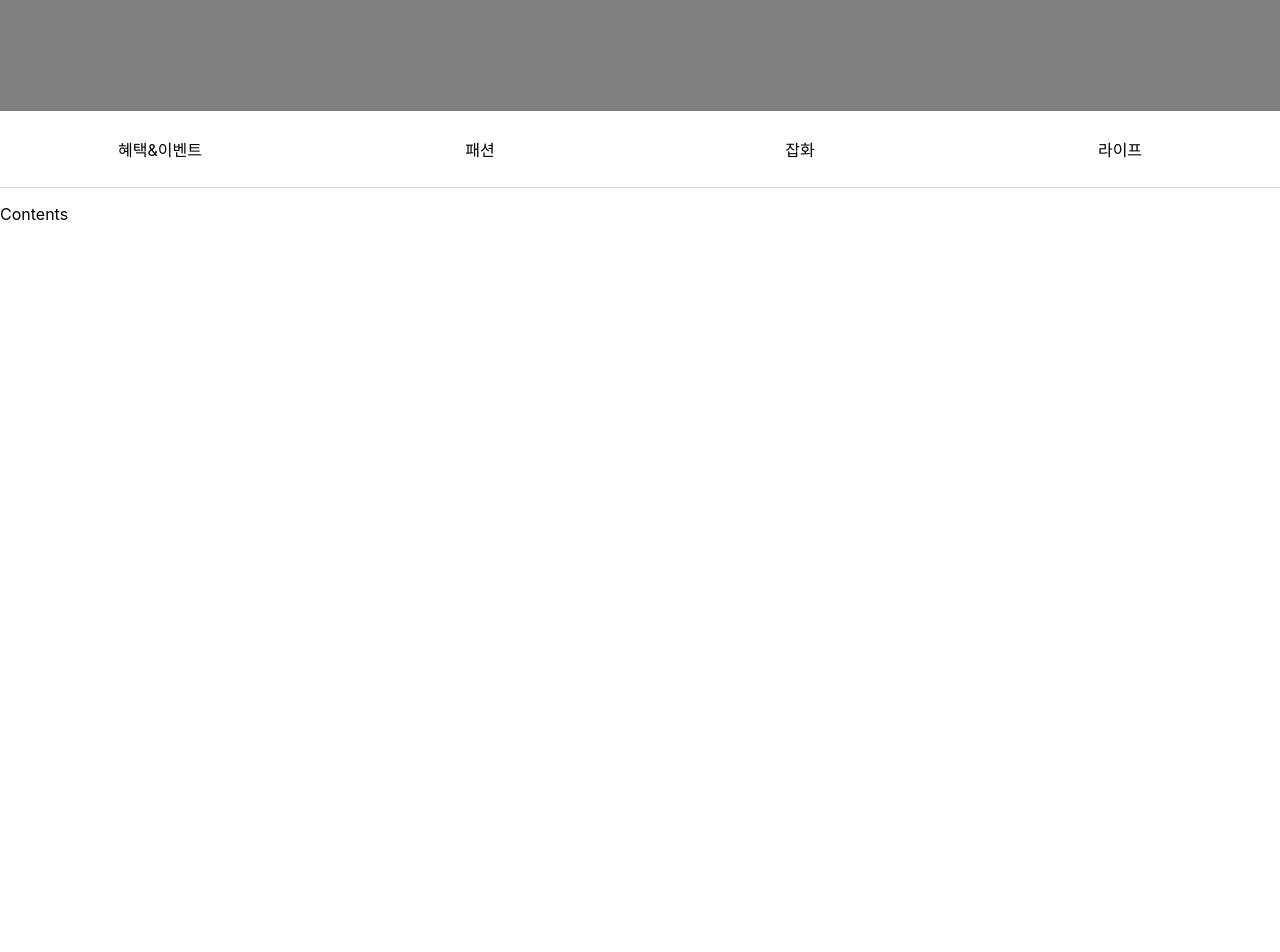
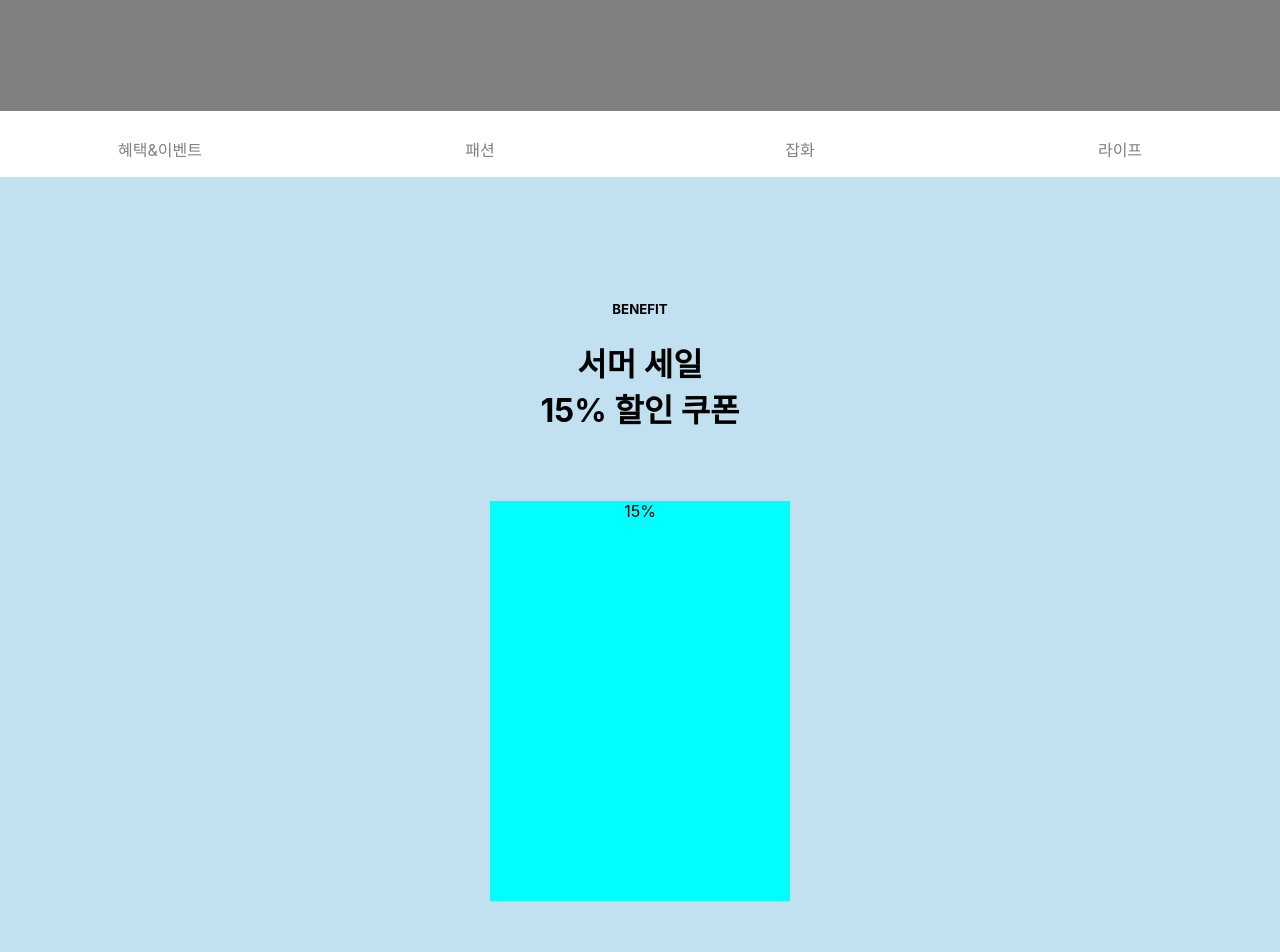
Before and after one commit to hayeonbae7/mini-projects, a React (Create React App) app in the folder mini-project/: page / in a window 1280 px wide. Shown: the part 660-1612 px from the top of the page. Before the commit the page ends 884 px from the top, so only its background shows below. Built offline with nearby package versions, Linux system fonts and the light colour scheme.

Commit message:
add; event UI

```diff
--- a/mini-project/src/App.css
+++ b/mini-project/src/App.css
@@ -28,8 +28,9 @@
 }
 .main-header{
   width: 100%;
-  height: 60px;
+  height: 50px;
   padding: 0;
+  margin-bottom: 0;
   display: flex;
   justify-content: space-between;
   border-bottom: 1px solid rgba(128, 128, 128, 0.3);
@@ -39,8 +40,10 @@
   padding: 10px;
   text-align: center;
   list-style-type: none;
+  color: gray;
 }
 
 .main-header li:hover{
   border-bottom: 3px solid black;
+  color: black;
 }
--- a/mini-project/src/App.js
+++ b/mini-project/src/App.js
@@ -28,14 +28,6 @@ function App() {
           </h1>
         </div>
       </header>
-      <main>
-        <ul className='main-header'>
-          <li>혜택&이벤트</li>
-          <li>패션</li>
-          <li>잡화</li>
-          <li>라이프</li>
-        </ul>
-      </main>
       <Contents />
     </div>
   );
--- /dev/null
+++ b/mini-project/src/components/event.css
@@ -0,0 +1,13 @@
+.benefit-banner{
+    height: 700px;
+    padding: 100px;
+    text-align: center;
+    background-color: rgba(180, 219, 238, 0.826);
+}
+.coupon{
+    width: 300px;
+    height: 400px;
+    margin: 70px auto;
+
+    background-color: aqua;
+}
--- a/mini-project/src/components/event.js
+++ b/mini-project/src/components/event.js
@@ -1,8 +1,22 @@
 import React from 'react'
+import './event.css'
 
 function Event() {
   return (
-    <div>Event</div>
+    <div>
+        <div className='benefit-banner'>
+            <h5>
+                BENEFIT
+            </h5>
+            <h1>
+                서머 세일<br/>
+                15% 할인 쿠폰
+            </h1>
+            <div className='coupon'>
+                15%
+            </div>
+        </div>
+    </div>
   )
 }
 
--- a/mini-project/src/contents.js
+++ b/mini-project/src/contents.js
@@ -1,8 +1,25 @@
 import React from 'react'
+import Event from './components/event'
+import Fashionaccessories from './components/fashionaccessories'
+import Fashions from './components/fashions'
+import Life from './components/life'
 
 function Contents() {
   return (
-    <div>Contents</div>
+    <div>
+        <main>
+            <ul className='main-header'>
+            <li>혜택&이벤트</li>
+            <li>패션</li>
+            <li>잡화</li>
+            <li>라이프</li>
+            </ul>
+        </main>
+        <Event />
+        <Fashions />
+        <Fashionaccessories />
+        <Life />
+    </div>
   )
 }
 
```
